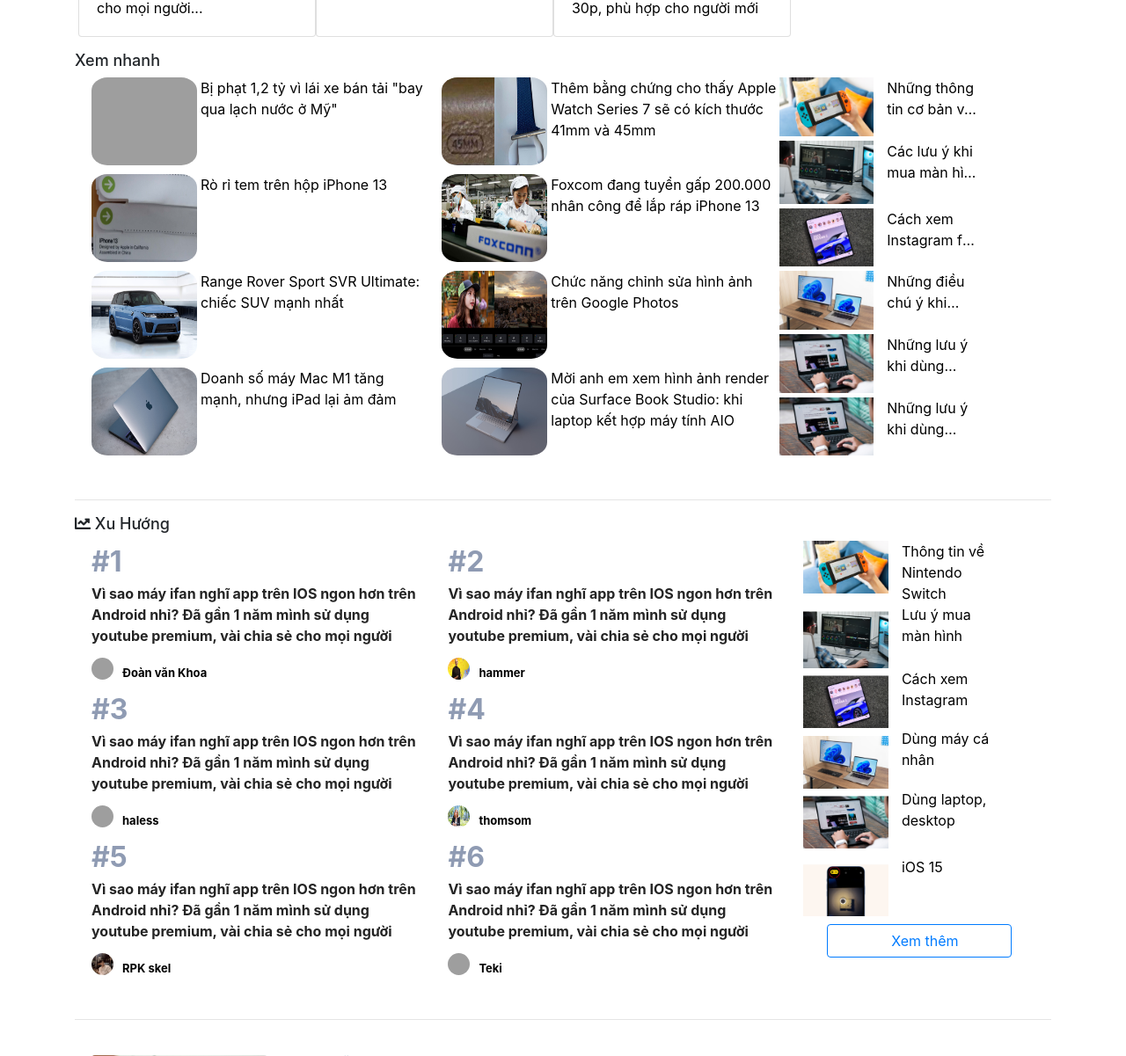
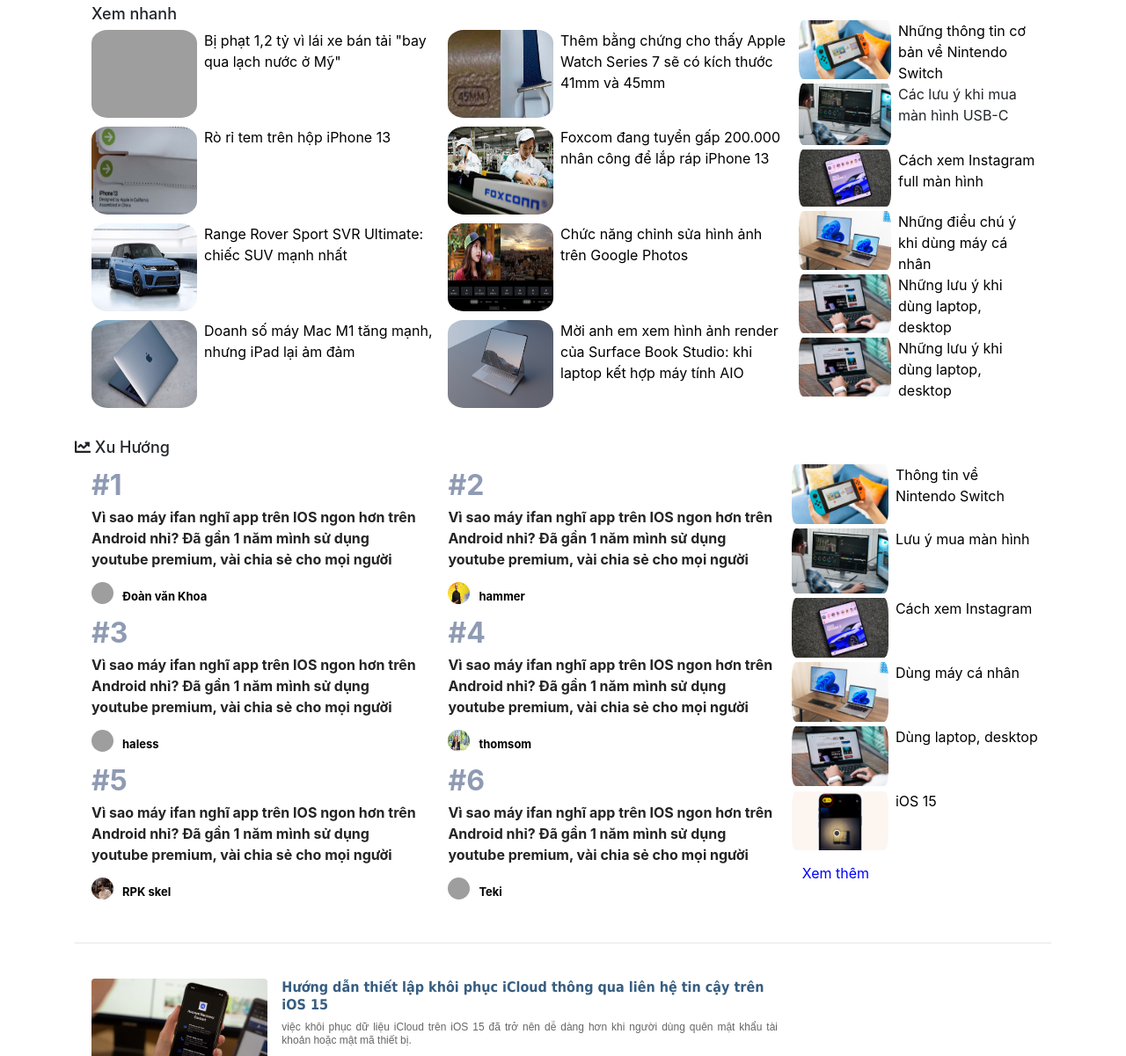
Before and after one commit to user2304TK/Ztech, a Flask app: template templates/index-logged-admin.html in a window 1280 px wide. Shown: the part 1211-2412 px from the top of the page at 88% size. Run offline with Flask 2, Linux system fonts and the light colour scheme; the template is opened without the code that fills it, so the values that code supplies are empty; some libraries are stand-ins or nearby versions; grey boxes are pictures that could not be loaded.

Commit message:
fix again

```diff
--- a/templates/index-logged-admin.html
+++ b/templates/index-logged-admin.html
@@ -28,6 +28,14 @@
         }else{
 
           $(".info-box").hide();
+        }
+
+
+        if ($(window).width() > 1000){
+          $(".tag").addClass("ml-0");
+        }else{
+
+          $(".tag").removeClass("ml-0");
         }
 
 
@@ -81,10 +89,13 @@
 
         if ($(window).width() > 1000){
           $(".last-tag").addClass("col-9");
+          $(".tag").addClass("ml-0");
+
 
         }
         else
         {
+          $(".tag").removeClass("ml-0");
           $(".last-tag").removeClass("col-9");
           $(".blue-bar").removeClass("col-9");
         }
@@ -289,8 +300,8 @@
 
     <div class="form-inline" style=" height: 100px; background-size: contain;">
 
-      <div class="scrollmenu rounded col-9 last-tag " style=" overflow: auto; white-space: nowrap; width: 840px; height: 170px;">
-        <span class="ml-2">
+      <div class="scrollmenu rounded col-9 last-tag ml-1" style=" overflow: auto; white-space: nowrap; width: 840px; height: 170px;">
+        <span class="">
           <img class="mr-2 rounded" style=" opacity: 100%; height: 150px; width:85px; " src="../static/img/surface.jpg"  alt="">
         </span>
         <span class="showpopup">
@@ -334,18 +345,18 @@
   <!--end facts -->
 
  <!-- nút viết bài -->
- <div class="col-9 last-tag ">
+ <div class="col-9 last-tag ml-1" style="padding: 0px;">
   <button  class="btn-vietbai font-weight-bold  btn btn-primary btn-block rounded"  type="button" >+ VIẾT BÀI CHIA SẺ, ĐẶT CÂU HỎI, SHARE LINK</button>
   <div class="col"></div>
 </div>
 <br>
  <!-- khung 1 -->
-<div class="row container ml-1">
+ <div class="row container ml-1 ">
   <div class="row col-9 last-tag p-0 " >
     <div class="card col-md-8 p-0 mb-2" style="width: 100%;background-color:rgb(240, 240, 240);">
-      <a href=""><img class="card-img-top p-0   rounded" src="../static/img/maybay.jpg" alt="Card image" style="width:100%"></a>
+      <a href="../templates/baiviet.html"><img class="card-img-top p-0   rounded" src="../static/img/sach.jpg" alt="Card image" style="width:100%"></a>
       <div class="card-body overflow-hidden">
-        <a class="font-weight-bold" href="#">Máy Bay Sam Sung</a>
+        <a class="font-weight-bold" href="../templates/baiviet.html">Giới thiệu sách và phim "Suối nguồn" của tác giả Ayn Rand</a>
         <p class="card-text">Hassler - 35 phút</p>
       </div>
     </div>
@@ -384,58 +395,57 @@
       </div>
     </div>
     <br>
+        <!-- xem nhanh -->
+    <h1 class="col-12" style="font-size:large;" >Xem nhanh</h1>
+
+    <div style="height:fit-content; padding-bottom: 10px;" class="d-flex col-md-6 flex-grow-0 pr-0"><img class="bdr"  src="../static/img/xebay.gif"><a class="text3 pl-2" href="">Bị phạt 1,2 tỷ vì lái xe bán tải "bay qua lạch nước ở Mỹ"</a> </div>
+    <div style="height:fit-content; padding-bottom: 10px;" class="d-flex col-md-6 flex-grow-0 pr-0"><img class="bdr" src="../static/img/apw.jpg"><a class="text3 pl-2" href="">Thêm bằng chứng cho thấy Apple Watch Series 7 sẽ có kích thước 41mm và 45mm </a></div>
+    <div style="height:fit-content; padding-bottom: 10px;" class="d-flex col-md-6 flex-grow-0 pr-0" ><img class="bdr "  src="../static/img/ip13.jpg"><a class="text3 pl-2 "href="">Rò rỉ tem trên hộp iPhone 13</a></div>
+    <div style="height:fit-content; padding-bottom: 10px;" class="d-flex col-md-6 flex-grow-0 pr-0" ><img class="bdr " src="../static/img/foxconn.jpg"><a class="text3 pl-2"href="">Foxcom đang tuyển gấp 200.000 nhân công để lắp ráp iPhone 13</a></div>
+    <div style="height:fit-content; padding-bottom: 10px;" class="d-flex col-md-6 flex-grow-0 pr-0"><img class=" bdr"  src="../static/img/car.jpg"><a class="text3 pl-2"href="">Range Rover Sport SVR Ultimate: chiếc SUV mạnh nhất</a> </div>
+    <div style="height:fit-content; padding-bottom: 10px;" class="d-flex col-md-6 flex-grow-0 pr-0" ><img class=" bdr " src="../static/img/gai.jpg"><a class="text3 pl-2"href="">Chức năng chỉnh sửa hình ảnh trên Google Photos</a> </div>
+    <div style="height:fit-content; padding-bottom: 10px;" class="d-flex col-md-6 flex-grow-0 pr-0" ><img class="bdr"  src="../static/img/macc.jpg"><a class="text3 pl-2 "href="">Doanh số máy Mac M1 tăng mạnh, nhưng iPad lại ảm đảm</a></div>
+    <div style="height:fit-content; padding-bottom: 10px;" class="d-flex col-md-6 flex-grow-0 pr-0" ><img class="bdr " src="../static/img/surface.jpg"><a class="text3 pl-2"href="">Mời anh em xem hình ảnh render của Surface Book Studio: khi laptop kết hợp máy tính AIO</a></div>
+
    </div>
 
-  <div class="col-3 info-box ml-4">
+  <div class="col-3 info-box ml-4 " style="float: left;">
     <h1 style="font-size: 25px;font-weight: bolder;">Cộng đồng nổi bật</h1>
     <div class="row">
-      <img class= "row col-6 rounded" style="padding-left: 10%;"height=150% width="100%" src="../static/img/banphim.jpg"> <a href="" class=" col-6">Phím cơ </a>
-      <img class= "row col-6 rounded" style="padding-left: 10%; padding-top: 3%;"height=150% width="100%" src="../static/img/skmd.jpg"> <a href="" class=" col-6">Sống Khỏe mùa dịch</a>
-      <img class= "row col-6 rounded" style="padding-left: 10%;padding-top: 3%;"height=150% width="100%" src="../static/img/glx.jpg"> <a href="" class=" col-6">SamsungGalaxy </a>
-      <img class= "row col-6 rounded" style="padding-left: 10%; padding-top: 3%;"height=150% width="100%" src="../static/img/macbok.jpg"> <a href="" class=" col-6">MacBook</a>
-      <img class= "row col-6 rounded" style="padding-left: 10%; padding-top: 3%;padding-bottom: 3%;"height=150% width="100%" src="../static/img/ip.jpg"> <a href="" class=" col-6">iPhone</a>
-      <div class= "row col-lg-3"></div>
-      <button style="padding-left: 25px;padding-top: 3%;" type="button" class="col-9 btn btn-outline-primary">Xem thêm</button>
+      <img class= "row col-6 ml-1" style="padding-left: 10%;"height=150% width="100%" src="../static/img/banphim.jpg"> <a href="" class="mt-3 col-4"> Phím cơ </a>
+      <img class= "row col-6 ml-1" style="padding-left: 10%; padding-top: 3%;"height=150% width="100%" src="../static/img/skmd.jpg"> <a href="" class="mt-2 col-6">Sống Khỏe mùa dịch</a>
+      <img class= "row col-6 ml-1" style="padding-left: 10%;padding-top: 3%;"height=150% width="100%" src="../static/img/glx.jpg"> <a href="" class="mt-3 col-6">SamsungGalaxy </a>
+      <img class= "row col-6 ml-1" style="padding-left: 10%; padding-top: 3%;"height=150% width="100%" src="../static/img/macbok.jpg"> <a href="" class="mt-3 col-6">MacBook</a>
+      <img class= "row col-6 ml-1" style="padding-left: 10%; padding-top: 3%;padding-bottom: 3%;"height=150% width="100%" src="../static/img/ip.jpg"> <a href="" class="mt-3 col-6">iPhone</a>
+
+      <a class="ml-4" href="" style="color: blue;padding-left: 12px;">Xem thêm</a>
 
       <h1 style="font-size: 25px;font-weight: bolder;padding-top: 50px;">Thảo luận trong ngày</h1>
       <div class="row">
        <a href=""><img class="col-12" style="padding-right: 5px; border-radius: 10%;" src="../static/img/bagia.jpg"></a>
-        <a class="col-12" href=""> Đây là người tạo ra vaccine AstraZeneca: chúng tôi đua với virus, không phải với các hãng khác</a>
+        <a class="col-12 " style="padding-bottom:100px ;" href=""> Đây là người tạo ra vaccine AstraZeneca: chúng tôi đua với virus, không phải với các hãng khác</a>
       </div>
-    </div>
+
+        <div class="d-flex"><img class= "row col-6  " style=" border-radius: 20px; padding-bottom: 5px;"src="../static/img/nghiengame.jpg">  <a class="ml-2" href="" >Những thông tin cơ bản về Nintendo Switch </a></div>
+        <div class="d-flex"><img class= "row col-6 " style=" border-radius: 20px; padding-bottom: 5px;" src="../static/img/crenn.jpg">  <a class="ml-2" href="" ></a>Các lưu ý khi mua màn hình USB-C </a></div>
+        <div class="d-flex"><img class= "row col-6 " style=" border-radius: 20px; padding-bottom: 5px;"src="../static/img/galaxyZ.jpg"> <a class="ml-2" href="" >Cách xem Instagram full màn hình  </a></div>
+        <div class="d-flex"><img class= "row col-6 " style=" border-radius: 20px; padding-bottom: 5px;" src="../static/img/mh.jpg"> <a class="ml-2" href="" >Những điều chú ý khi dùng máy cá nhân </a></div>
+        <div class="d-flex"><img class= "row col-6 " style=" border-radius: 20px; padding-bottom: 5px;" src="../static/img/laptopcty.jpg"><a class="ml-2" href="" >Những lưu ý khi dùng laptop, desktop </a></div>
+        <div class="d-flex"><img class= "row col-6 " style=" border-radius: 20px; padding-bottom: 5px;" src="../static/img/laptopcty.jpg"> <a class="ml-2" href="" >Những lưu ý khi dùng laptop, desktop </a></div>
+
+
+
     </div>
   </div>
 
+</div>
 
- <!-- xem nhanh -->
-<h1 style="font-size:large;" >Xem nhanh</h1>
- <div class="row mx-1">
-   <div class="row col-9 last-tag" style="height: fit-content;" >
-    <div style="height:fit-content; padding-bottom: 10px;" class="d-flex col-md-6 flex-grow-0 pr-0"><img class="bdr"  src="../static/img/xebay.gif"><a class="text3 pl-1" href="">Bị phạt 1,2 tỷ vì lái xe bán tải "bay qua lạch nước ở Mỹ"</a> </div>
-    <div style="height:fit-content; padding-bottom: 10px;" class="d-flex col-md-6 flex-grow-0 pr-0"><img class="bdr" src="../static/img/apw.jpg"><a class="text3 pl-1" href="">Thêm bằng chứng cho thấy Apple Watch Series 7 sẽ có kích thước 41mm và 45mm </a></div>
-    <div style="height:fit-content; padding-bottom: 10px;" class="d-flex col-md-6 flex-grow-0 pr-0" ><img class="bdr "  src="../static/img/ip13.jpg"><a class="text3 pl-1 "href="">Rò rỉ tem trên hộp iPhone 13</a></div>
-    <div style="height:fit-content; padding-bottom: 10px;" class="d-flex col-md-6 flex-grow-0 pr-0" ><img class="bdr " src="../static/img/foxconn.jpg"><a class="text3 pl-1"href="">Foxcom đang tuyển gấp 200.000 nhân công để lắp ráp iPhone 13</a></div>
-    <div style="height:fit-content; padding-bottom: 10px;" class="d-flex col-md-6 flex-grow-0 pr-0"><img class=" bdr"  src="../static/img/car.jpg"><a class="text3 pl-1"href="">Range Rover Sport SVR Ultimate: chiếc SUV mạnh nhất</a> </div>
-    <div style="height:fit-content; padding-bottom: 10px;" class="d-flex col-md-6 flex-grow-0 pr-0" ><img class=" bdr " src="../static/img/gai.jpg"><a class="text3 pl-1"href="">Chức năng chỉnh sửa hình ảnh trên Google Photos</a> </div>
-    <div style="height:fit-content; padding-bottom: 10px;" class="d-flex col-md-6 flex-grow-0 pr-0" ><img class="bdr"  src="../static/img/macc.jpg"><a class="text3 pl-1 "href="">Doanh số máy Mac M1 tăng mạnh, nhưng iPad lại ảm đảm</a></div>
-    <div style="height:fit-content; padding-bottom: 10px;" class="d-flex col-md-6 flex-grow-0 pr-0" ><img class="bdr " src="../static/img/surface.jpg"><a class="text3 pl-1"href="">Mời anh em xem hình ảnh render của Surface Book Studio: khi laptop kết hợp máy tính AIO</a></div>
 
-  </div>
-  <div class="col-3 info-box">
-    <div class="row">
-      <img class= "row col-6 " style="padding-bottom: 5px;"  src="../static/img/nghiengame.jpg"> <a href="" class=" col-6 text">Những thông tin cơ bản về Nintendo Switch </a>
-      <img class= "row col-6 " style="padding-bottom: 5px;"src="../static/img/crenn.jpg"> <a href="" class=" col-6 text">Các lưu ý khi mua màn hình USB-C </a>
-      <img class= "row col-6 " style="padding-bottom: 5px;" src="../static/img/galaxyZ.jpg"> <a href="" class=" col-6 text">Cách xem Instagram full màn hình  </a>
-      <img class= "row col-6 " style="padding-bottom: 5px;"src="../static/img/mh.jpg"> <a href="" class=" col-6 text">Những điều chú ý khi dùng máy cá nhân </a>
-      <img class= "row col-6 " style="padding-bottom: 5px;" src="../static/img/laptopcty.jpg"> <a href="" class=" col-6 text">Những lưu ý khi dùng laptop, desktop </a>
-      <img class= "row col-6 " style="padding-bottom: 5px;" src="../static/img/laptopcty.jpg"> <a href="" class=" col-6 text">Những lưu ý khi dùng laptop, desktop </a>
 
-    </div>
-  </div>
+
+
 <br>
-</div>
-<br>
-<hr>
+
  <!-- xu hướng -->
 <h1 style="font-size: large;padding-right: 100px; "><i class="fas fa-chart-line"></i> Xu Hướng</h1>
 
@@ -453,14 +463,13 @@
 
   <div class="col-3 info-box">
     <div class="row">
-      <img class= "row col-6 rounded" style="padding-left: 10%; border-radius: 10%;"height=150% width="100%" src="../static/img/nghiengame.jpg"> <a href="" class=" col-6">Thông tin về Nintendo Switch </a>
-      <img class= "row col-6 rounded" style="padding-left: 10%; padding-top: 3%;border-radius: 10%;"height=150% width="100%" src="../static/img/crenn.jpg"> <a href="" class=" col-6">Lưu ý mua màn hình</a>
-      <img class= "row col-6 rounded" style="padding-left: 10%;padding-top: 3%;border-radius: 10%;"height=150% width="100%" src="../static/img/galaxyZ.jpg"> <a href="" class=" col-6">Cách xem Instagram  </a>
-      <img class= "row col-6 rounded" style="padding-left: 10%; padding-top: 3%;border-radius: 10%;"height=150% width="100%" src="../static/img/mh.jpg"> <a href="" class=" col-6">Dùng máy cá nhân </a>
-      <img class= "row col-6 rounded" style="padding-left: 10%; padding-top: 3%;padding-bottom: 3%;border-radius: 10%;"height=150% width="100%" src="../static/img/laptopcty.jpg"> <a href="" class=" col-6">Dùng laptop, desktop </a>
-      <img class= "row col-6 rounded" style="padding-left: 10%; padding-top: 3%;border-radius: 10%;padding-bottom: 3%;"height=150% width="100%" src="../static/img/dtip.jpg"> <a href="" class=" col-6">iOS 15  </a>
-      <div class= "row col-3"></div>
-      <button style="padding-left: 25px;" type="button" class="col-9 btn btn-outline-primary">Xem thêm</button>
+     <div class="d-flex"><img class="row col-6 "  style=" border-radius: 20px; padding-bottom: 5px;"src="../static/img/nghiengame.jpg"> <a class="ml-2" href=""  >Thông tin về Nintendo Switch </a></div>
+     <div class="d-flex"> <img class= "row col-6 " style=" border-radius: 20px; padding-bottom: 5px;" src="../static/img/crenn.jpg"> <a class="ml-2" href="">Lưu ý mua màn hình</a></div>
+     <div class="d-flex"><img class= "row col-6 " style=" border-radius: 20px; padding-bottom: 5px;"src="../static/img/galaxyZ.jpg"> <a class="ml-2" href="">Cách xem Instagram  </a></div>
+     <div class="d-flex"><img class= "row col-6 " style=" border-radius: 20px; padding-bottom: 5px;" src="../static/img/mh.jpg"> <a class="ml-2" href="" >Dùng máy cá nhân </a></div>
+     <div class="d-flex"><img class= "row col-6 " style=" border-radius: 20px; padding-bottom: 5px;" src="../static/img/laptopcty.jpg"> <a class="ml-2" href="" >Dùng laptop, desktop </a></div>
+     <div class="d-flex"><img class= "row col-6 " style=" border-radius: 20px; padding-bottom: 5px;" src="../static/img/dtip.jpg"> <a class="ml-2" href="" >iOS 15  </a></div>
+      <a href="" style="color: blue;padding-left: 12px;padding-top: 3%;">Xem thêm</a>
     </div>
   </div>
 </div>
@@ -580,9 +589,9 @@
 <div class="row flex-grow-0 ml-1">
   <div class="row container last-tag px-0">
     <div class="col-md-6 px-0">
-      <div class="col-lg-12">
+      <div class="col-lg-12 pr-0">
         <img class="col-12 px-0" style="border-radius: 5%;" src="../static/img/xe.png">
-        <a class="px-0 text4" style="font-size: large;font-weight: bolder;padding-bottom: 3%;" href="">[Infographic] Top 20 hãng sản xuất xe điện hàng đầu thế giới</a>
+        <a class="px-0 text" style="font-size: large;font-weight: bolder;padding-bottom: 3%;" href="">[Infographic] Top 20 hãng sản xuất xe điện hàng đầu thế giới</a>
         <ul  >
         <li><a style="font-size:small;font-weight: bolder;" href="" class="text4 px-0">CDC Mỹ khuyến cáo du khách lớn tuổi, nhóm nguy cơ cao không nên đi du thuyền, kể cả đã tiêm vaccine</a></li>
         <hr>
@@ -593,9 +602,9 @@
       </div>
     </div>
   <div class="col-md-6 px-0">
-    <div class="col-lg-12">
+    <div class="col-lg-12 pr-0">
     <img class="col-12 px-0" style="border-radius: 5%;" src="../static/img/xe.png">
-    <a class="text4 px-0" style="font-size: large;font-weight: bolder;padding-bottom: 3%;" href="">Playlist các ca khúc kỷ niệm 105 năm Công Viên Quốc Gia Mỹ. Nhân dịp này Apple cũng sẽ dành ra...</a>
+    <a class="text px-0" style="font-size: large;font-weight: bolder;padding-bottom: 3%;" href="">Playlist các ca khúc kỷ niệm 105 năm Công Viên Quốc Gia Mỹ.</a>
 
       <ul class="" >
         <li><a style="font-size:small;font-weight: bolder;" href=""class="text4 px-0">Chàng trai trong hình bìa album Nevermind của Nirvana khởi kiện nhóm tội khiêu dâm trẻ em</a></li>
@@ -607,9 +616,10 @@
       </div>
     </div>
 </div>
+</div>
 <hr>
 <!--khung 5-->
-<div class="row container ml-1" >
+<div class="row container ml-1 pt-1" >
   <div class="row col-9 last-tag">
       <!-- Content Title over -->
 
@@ -916,13 +926,10 @@
     </div>
     </div>
 </div>
-<br>
-
-<br>
 
 <!--Tag-->
 
-  <div class="row col-9 mb-3 last-tag rounded" style="background-color: #222b45;color: white;">
+  <div class="row col-9 mb-3 last-tag rounded ml-0 tag" style="background-color: #222b45;color: white; padding: 0px; font-size: 15px;">
     <div class="col-12 mt-2 mb-2">#Tag đang hot <br>Anh Em nhớ follow để nhận được thông báo mới nhé</div>
     <div  class="card col-3 " style="width: 100%; background-color: #242424" >
       <img style="border-radius: 3%;" src="../static/img/android.png" class="card-img-top mt-3" alt="...">
@@ -1054,29 +1061,6 @@
   </div>
   </div>
   <!-- endpopup2 -->
-
-  <!--viet bai-->
-<div class="viet-bai full-screen hidden flex-container-center">
-  <div class="row form-inline " style="width: auto;" >
-    <div class="rounded" style="width: 500px; background-color: azure; padding: 20px;">
-      <img class="rounded-circle" src="../static/img/khoa.jpg" width="40px" height="40px" alt="">
-      <span style="font-weight: 500;"   > <span class="point">Khoaminion</span><span style="float:right" class="closepopup"><span class="point"><i class="fas fa-times"></i></span></span></span> <br>
-      <input type="text" class="mt-3 mb-3 tieudeviet" size="24" placeholder="Nhập tiêu đề !" style="font-size: xx-large; font-weight: 500;">
-      <textarea id="w3review" name="w3review" rows="20" class="noidungviet" cols="62" placeholder="nhập nội dung nè !" style="resize: none;"></textarea>
-      <hr>
-      <div style="text-align: center;" class="form-inline">
-        <div class="col-sm-4 point "><i class="fas fa-images"></i><span> Thêm ảnh: </span></div>
-        <input type="file" id="myfile" name="myfile" multiple>
-      </div>
-
-      <hr>
-
-      <button class="rounded dang-bai" style="margin-left: 190px; background-color: rgb(4, 229, 245); color: rgb(0, 0, 0);">Đăng</button>
-    </div>
-
-  </div>
-  </div>
-  <!-- end viet bai -->
 </section>
 </body>
 
@@ -1218,7 +1202,7 @@
     <div class="mt-3">
       <div class="d-block">
         <input type="text" placeholder="Dán link vào đây nè" class="link-input w-100 mb-2 d-none" style="outline: none; border: none;">
-            <textarea style="height: 250px; border:none; border-bottom: 1px solid #a2a2a2;" class="w-100 tieudeviet" placeholder="Viết nội dung của bạn vào đây."></textarea>
+        <textarea spellcheck="false" style="height: 250px; border:none; border-bottom: 1px solid #a2a2a2;" class="w-100" placeholder="Viết nội dung của bạn vào đây."></textarea>
         <button class="link-btn btn-circle" style="border: 1px solid #a2a2a2; outline: none;"><i class="fas fa-link"></i></button>
       </div>
     </div>
@@ -1229,7 +1213,7 @@
     </div>
   </div>
   <div class="rounded" style="border: 10px solid #f3f3f3;">
-        <button class="font-weight-bold  btn btn-primary btn-block rounded dang-bai"  type="button" >Đăng bài</button>
+    <button class="font-weight-bold  btn btn-primary btn-block rounded"  type="button" >Đăng bài</button>
   </div>
 </div>
 </div>
--- a/templates/index.html
+++ b/templates/index.html
@@ -287,8 +287,8 @@
   <!--end facts -->
 
  <!-- nút viết bài -->
- <div class="">
-  <button class="col borderactive ico-vietbai btn btn-primary btn-block rounded blue-bar"  type="button" >+VIẾT BÀI CHIA SẺ, ĐẶT CÂU HỎI, SHARE LINK</button>
+ <div class="ml-1">
+  <button  class="btn-vietbai font-weight-bold  btn btn-primary btn-block rounded blue-bar"  type="button" >+ VIẾT BÀI CHIA SẺ, ĐẶT CÂU HỎI, SHARE LINK</button>
   <div class="col"></div>
 </div>
 <br>
```
Also changed, not shown: templates/index logged.html (+16 -8 lines), templates/index-logged-user.html (+66 -82 lines). Lines whose indentation alone changed are shown as unchanged.
